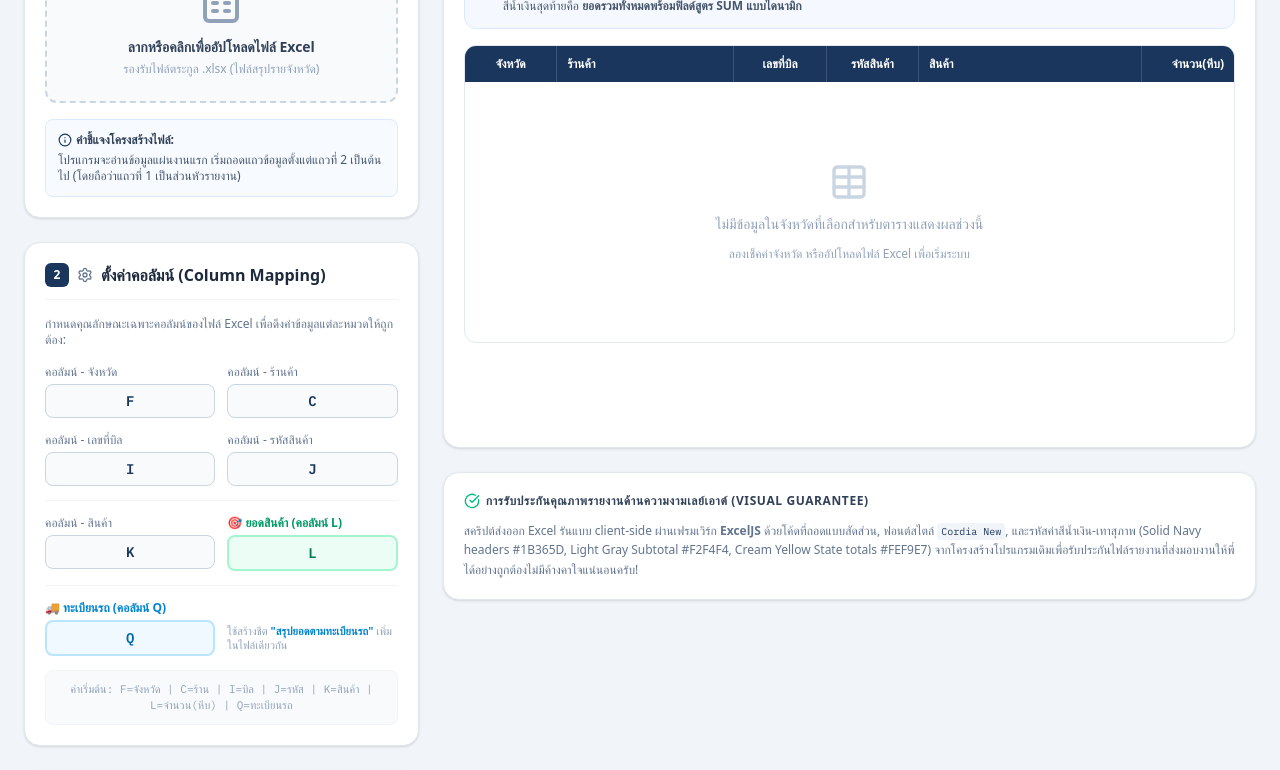
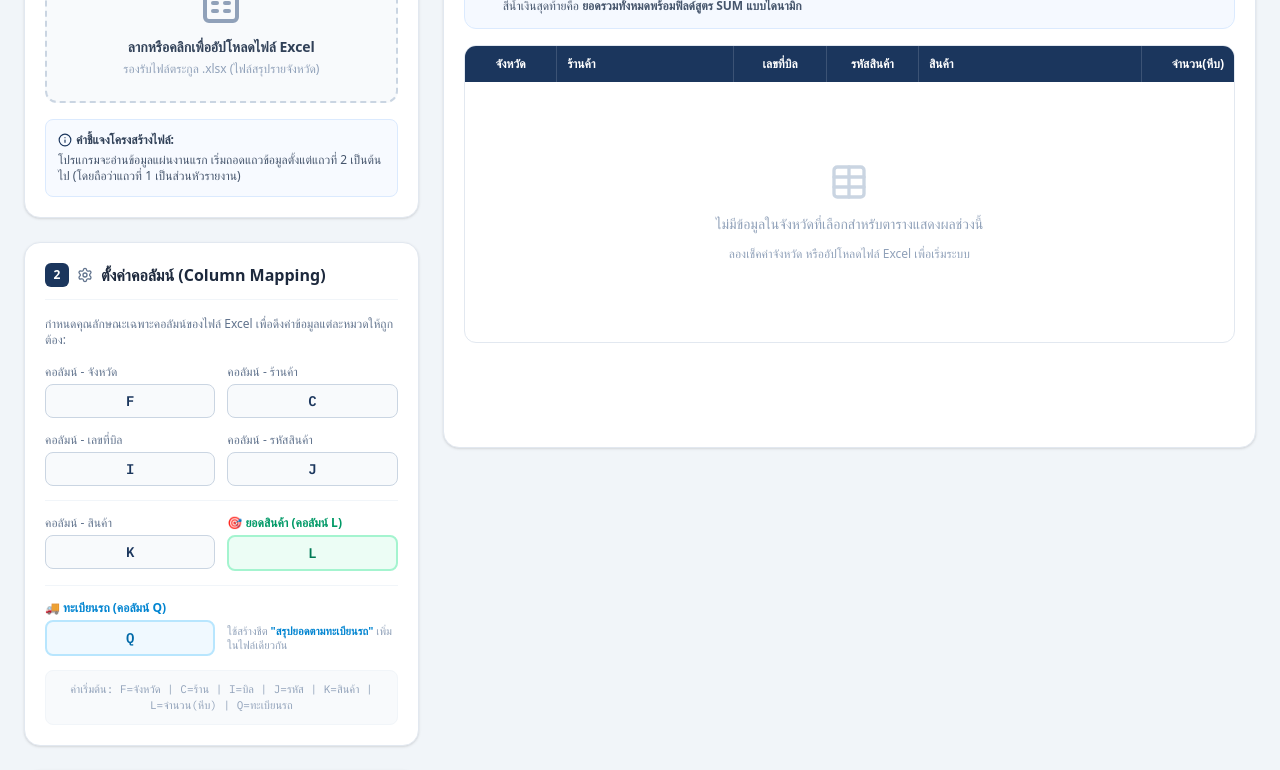
Before and after one commit to Paweewat27051981/excel-report-summarizer, a React (Vite) app: page / in a window 1280 px wide. Shown: the part 418-1188 px from the top of the page. Built offline with nearby package versions, Linux system fonts and the light colour scheme; a web font is replaced by a local one.

Commit message:
Remove Visual Guarantee section

```diff
--- a/src/App.tsx
+++ b/src/App.tsx
@@ -1295,16 +1295,6 @@ export default function App() {
 
           </div>
 
-          {/* PYTHON CONTEXT BRIEF TO BUILD CONFIDENCE */}
-          <div className="bg-white rounded-2xl border border-slate-200 p-5 shadow-sm flex flex-col gap-3">
-            <h3 className="text-xs font-bold text-slate-700 uppercase tracking-wider flex items-center gap-1.5">
-              <CheckCircle className="w-4 h-4 text-emerald-500" />
-              การรับประกันคุณภาพรายงานด้านความงามเลย์เอาต์ (Visual Guarantee)
-            </h3>
-            <p className="text-xs text-slate-500 leading-relaxed">
-              สคริปต์ส่งออก Excel รันแบบ client-side ผ่านเฟรมเวิร์ก <strong>ExcelJS</strong> ด้วยโค้ดที่ถอดแบบสัดส่วน, ฟอนต์สไตล์ <code className="text-[10px] bg-slate-100 text-[#1B365D] px-1 py-0.5 rounded font-mono">Cordia New</code>, และรหัสค่าสีน้ำเงิน-เทาสุภาพ (Solid Navy headers #1B365D, Light Gray Subtotal #F2F4F4, Cream Yellow State totals #FEF9E7) จากโครงสร้างโปรแกรมเดิมเพื่อรับประกันไฟล์รายงานที่ส่งมอบงานให้พี่ได้อย่างถูกต้องไม่มีค้างคาใจแน่นอนครับ!
-            </p>
-          </div>
 
         </section>
 
```
